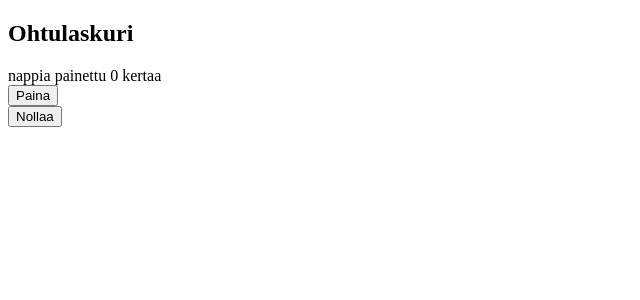
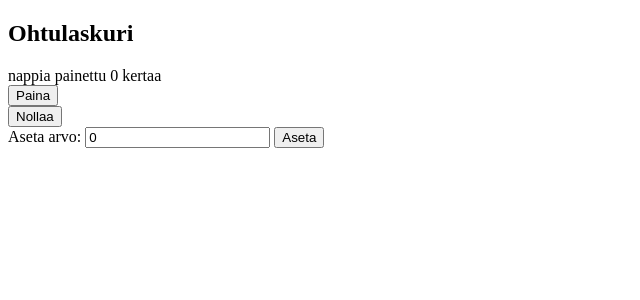
Before and after one commit to mkankaan/webcounter, a Flask app: page / in a window 1280 px wide. Shown: the top 300 px of the page, without its empty margins (0-640 px from the left). Run offline with Flask 3, Linux system fonts and the light colour scheme.

Commit message:
Week 3 ex 4

```diff
--- a/src/app.py
+++ b/src/app.py
@@ -1,4 +1,4 @@
-from flask import Flask, redirect, render_template
+from flask import Flask, redirect, render_template, request
 from counter import Counter
 
 app = Flask(__name__)
@@ -17,3 +17,9 @@ def increment():
 def reset():
     cnt.reset()
     return redirect("/")
+
+@app.route("/set_value", methods=["POST"])
+def set_value():
+    new_value = int(request.form.get("new_value"))
+    cnt.set_value(new_value)
+    return redirect("/")
--- a/src/counter.py
+++ b/src/counter.py
@@ -14,3 +14,6 @@ class Counter:
 
     def reset(self):
         self.value = self._initial_value
+
+    def set_value(self, value):
+        self.value = value
--- a/src/templates/index.html
+++ b/src/templates/index.html
@@ -17,5 +17,10 @@
       Nollaa
     </button>
   </form>
+  <form action="/set_value" method="POST">
+    <label>Aseta arvo:</label>
+    <input type="number" name="new_value" value="0"/>
+    <button type="submit">Aseta</button>
+  </form>
 </body>
 </html>
```
